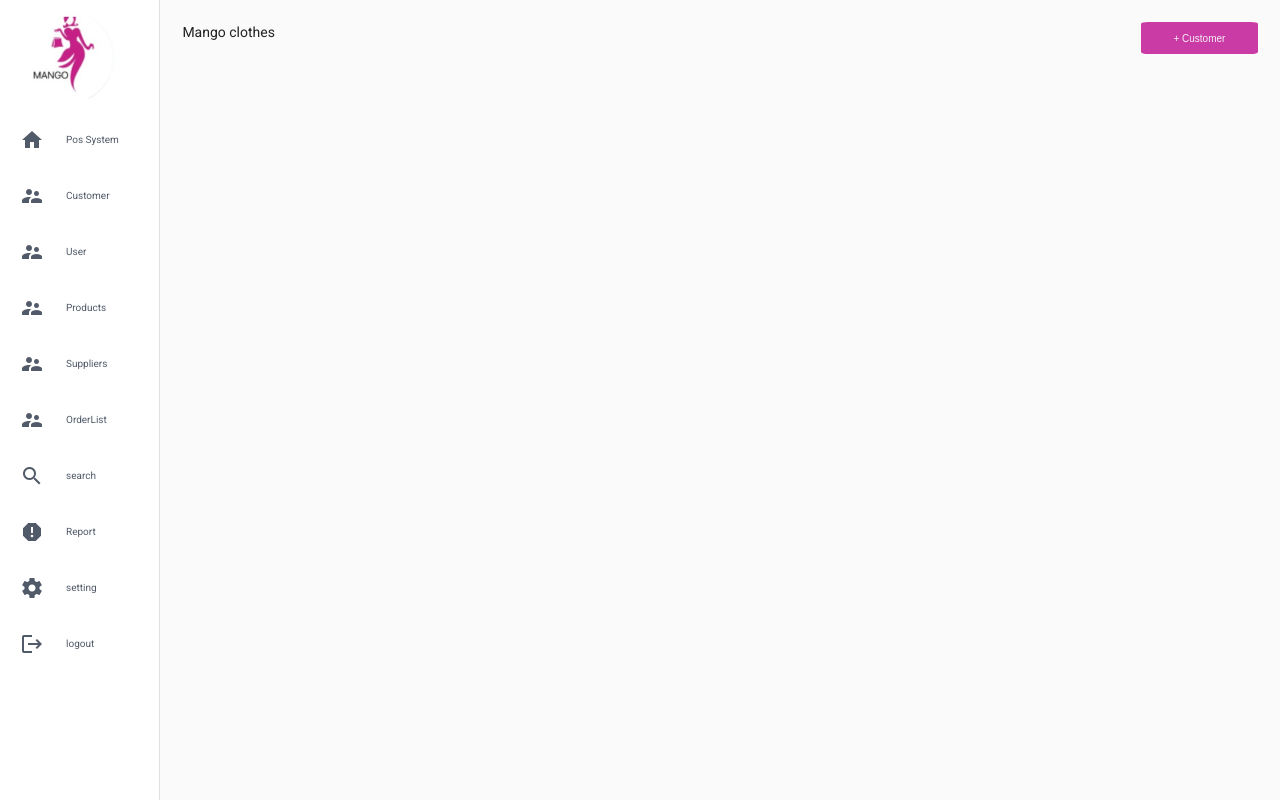
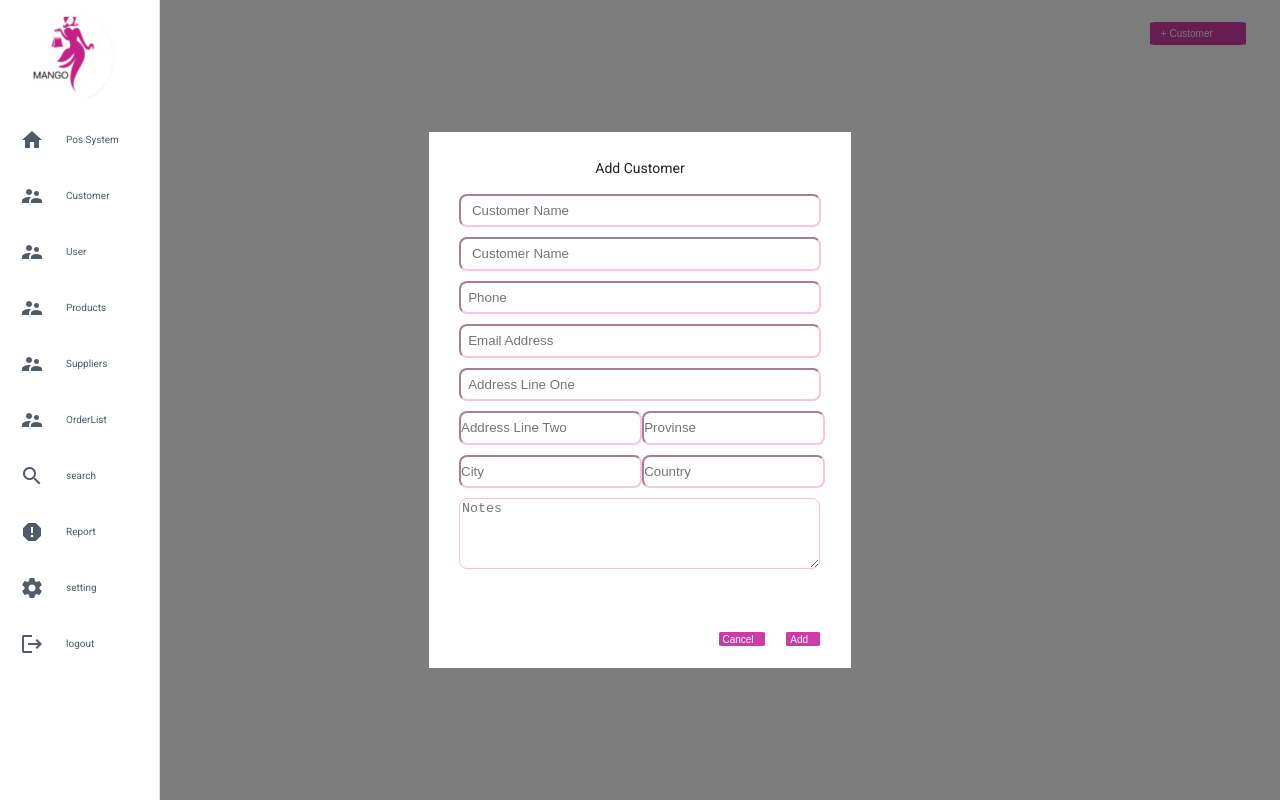
Before and after one commit to TommiCodes/angular-material-sidenav-expandable, an Angular app: page /customers in a window 1280 px wide. Before the commit this address led to /dashboard. Built offline with nearby package versions, Linux system fonts and the light colour scheme.

Commit message:
customer modal

```diff
--- a/src/app/app.module.ts
+++ b/src/app/app.module.ts
@@ -1,5 +1,6 @@
 import { NgModule } from '@angular/core';
 import { BrowserModule } from '@angular/platform-browser';
+import { FormsModule } from '@angular/forms';
 
 import { AppRoutingModule } from './app-routing.module';
 import { AppComponent } from './app.component';
@@ -12,7 +13,8 @@ import { BrowserAnimationsModule } from '@angular/platform-browser/animations';
   imports: [
     BrowserModule,
     AppRoutingModule,
-    BrowserAnimationsModule
+    BrowserAnimationsModule,
+    FormsModule
   ],
   providers: [],
   bootstrap: [AppComponent]
--- /dev/null
+++ b/src/app/dashboard/components/customers/customers.component.html
@@ -0,0 +1,48 @@
+<button >+ Customer</button>
+
+<!-- <button (click)="openModal()">+ Customer</button>
+<app-customer-modal
+  *ngIf="showModal"
+  (save)="saveCustomer($event)"
+  (cancel)="cancelModal()"
+></app-customer-modal> -->
+
+<div class="modal">
+    <div class="modal-content">
+      <h1 class="modal-title"> Add Customer </h1>
+
+      <div class="input-row">
+      <input class="input1" type="text"  placeholder=" Customer Name ">
+      </div>
+      <div class="input-row">
+      <input class="input1" type="text"  placeholder=" Customer Name ">
+      </div>
+      <div class="input-row">
+        <input class="input1" type="text"  placeholder="Phone">
+    </div>
+    <div class="input-row">
+        <input class="input1" type="email"  placeholder="Email Address">
+    </div>
+    <div class="input-row">
+        <input class="input1" type="text"  placeholder="Address Line One">
+    </div>
+
+      <div class="input-row">
+
+        <input  class="input2" type="text"  placeholder="Address Line Two">
+        <input class="input2" type="text"  placeholder="Provinse">
+      </div>
+
+      <div class="input-row">
+        <input class="input2"type="text" placeholder="City">
+        <input class="input2" type="text" placeholder="Country">
+      </div>
+
+      <textarea  placeholder="Notes"></textarea>
+
+      <div class="button-row">
+        <button >Cancel</button>
+        <button > Add</button>
+      </div>
+    </div>
+  </div>
--- /dev/null
+++ b/src/app/dashboard/components/customers/customers.component.scss
@@ -0,0 +1,72 @@
+
+button{
+    color:rgb(245, 240, 245);
+    background-color: rgba(189, 3, 142, 0.774);
+   border-width: 0%;
+   border-radius: 6%;
+   padding: 0.5% 3% 0.5% 1%;
+   font-size: 10px;
+   border: none;
+   float: right;
+   margin: 2% 3% 0.5% 4%;
+}
+
+.modal {
+    position: fixed;
+    top: 0;
+    left: 0;
+    right: 0;
+    bottom: 0;
+    background-color: rgba(0, 0, 0, 0.5);
+    display: flex;
+    align-items: center;
+    justify-content: center;
+  }
+
+  .modal-content {
+    background-color: #fff;
+    padding: 20px;
+    max-width: 400px;
+  }
+
+  .modal-title {
+    font-size: 14px;
+  text-align: center;
+    margin-bottom: 10px;
+  }
+  input,textarea{
+    border-radius: 8px;
+    border-color: rgb(248, 197, 225);
+  }
+  .input-row {
+    display: flex;
+    justify-content: space-between;
+    margin: 10px 10px 10px 10px;
+
+
+  }
+  .input1{
+  padding: 2% 48% 2% 2%;
+
+  }
+  .input2{
+    padding: 2% 0.6% 2% 0%;
+  }
+
+  textarea {
+    width: 93%;
+    height: 65px;
+    resize: vertical;
+    margin-left: 10px;
+    margin-bottom: 30px;
+  }
+
+  .button-row {
+    display: flex;
+    justify-content: flex-end;
+    margin-top: 20px;
+  }
+
+  button {
+    margin-left: 10px;
+  }
--- /dev/null
+++ b/src/app/dashboard/components/customers/customers.component.ts
@@ -0,0 +1,15 @@
+import { Component, OnInit } from '@angular/core';
+
+@Component({
+  selector: 'app-customers',
+  templateUrl: './customers.component.html',
+  styleUrls: ['./customers.component.scss']
+})
+export class CustomersComponent implements OnInit {
+
+  constructor() { }
+
+  ngOnInit(): void {
+  }
+
+}
--- a/src/app/dashboard/components/sidenav-wrapper/sidenav-wrapper.component.html
+++ b/src/app/dashboard/components/sidenav-wrapper/sidenav-wrapper.component.html
@@ -13,7 +13,7 @@
         <span  class="menu-item">Pos System</span>
       </mat-list-item>
 
-      <mat-list-item [routerLink]="'info'">
+      <mat-list-item [routerLink]="'customers'">
         <mat-icon mat-list-icon>supervisor_account</mat-icon>
         <span  class="menu-item">Customer</span>
       </mat-list-item>
--- a/src/app/dashboard/dashboard.module.ts
+++ b/src/app/dashboard/dashboard.module.ts
@@ -9,9 +9,10 @@ import { MatIconModule } from '@angular/material/icon';
 import { MatListModule } from '@angular/material/list';
 import { MatToolbarModule } from '@angular/material/toolbar';
 import { SidenavWrapperComponent } from './components/sidenav-wrapper/sidenav-wrapper.component';
+import { CustomersComponent } from './components/customers/customers.component';
 
 @NgModule({
-  declarations: [SidenavWrapperComponent, DashboardComponent, InfoComponent, UserComponent],
+  declarations: [SidenavWrapperComponent, DashboardComponent, InfoComponent, UserComponent, CustomersComponent],
   imports: [
     CommonModule,
     DashboardRoutingModule,
```
Also changed, not shown: src/app/dashboard/dashboard-routing.module.ts (+4 -3 lines), 1 other file (tests, documents, lock files or other folders).
